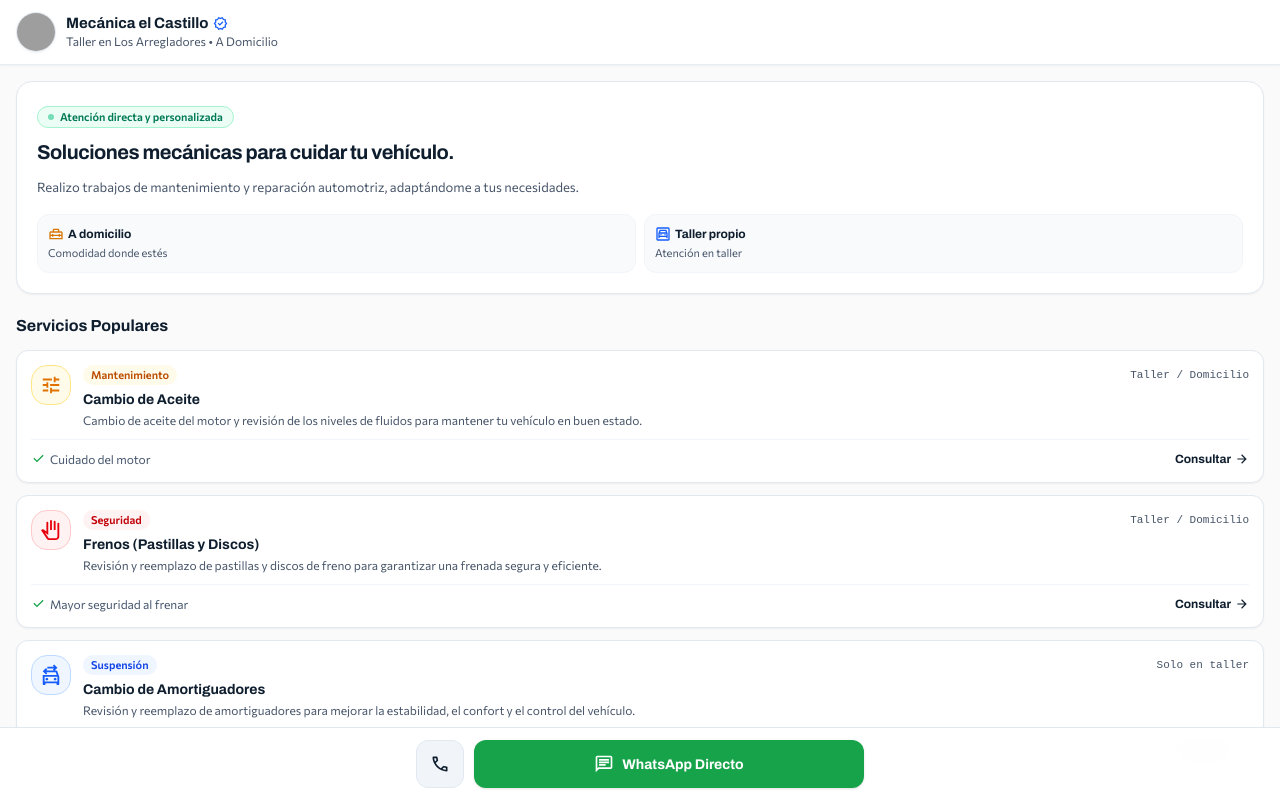
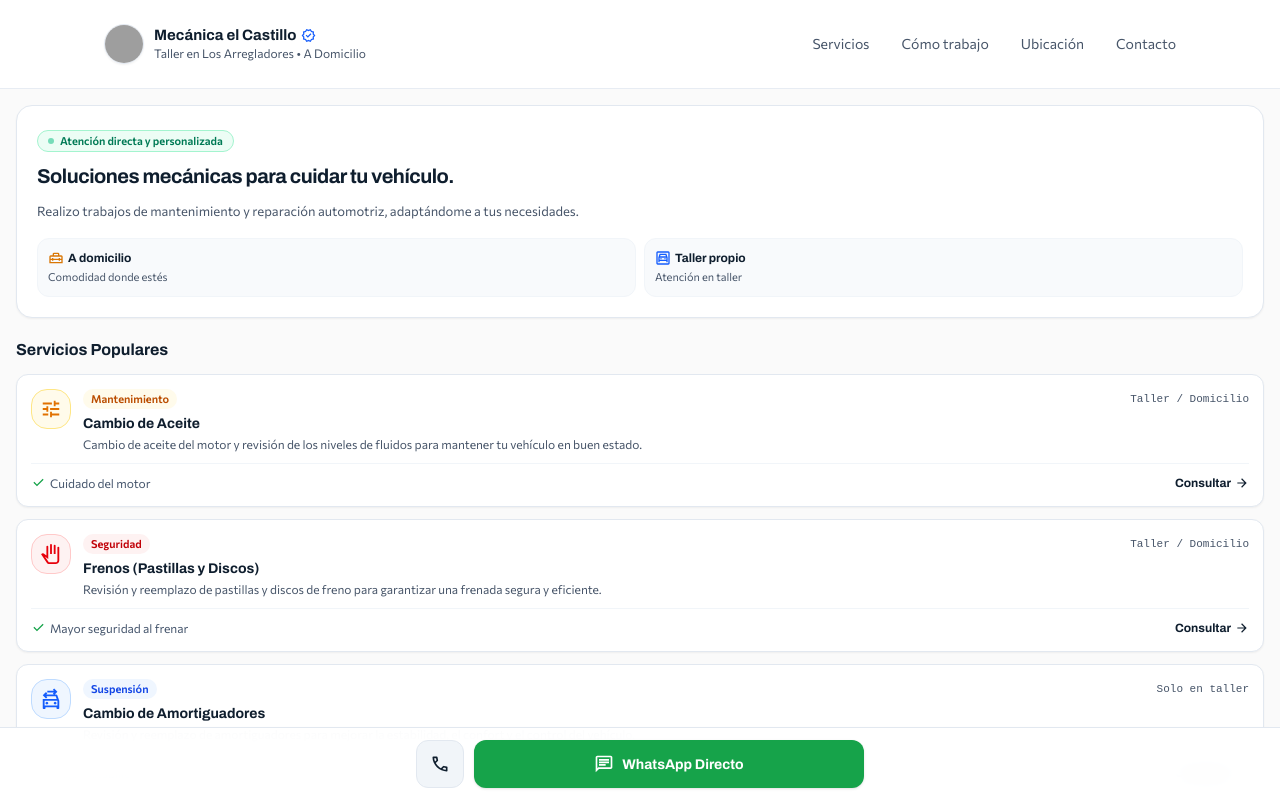
Before and after one commit to isakiDev/el-castillo-website, an Astro site: page / in a window 1280 px wide. Shown: the top 797 px of the page. Built offline with nearby package versions, Linux system fonts and the light colour scheme; Astro itself is replaced by a stand-in of ours; grey boxes are pictures that could not be loaded; a web font is replaced by a local one.

Commit message:
feat: add desktop navigation to header

```diff
--- a/src/components/Header.astro
+++ b/src/components/Header.astro
@@ -2,12 +2,12 @@
 import Icon from "./Icon.astro";
 ---
 
-<header class="sticky top-0 z-40 bg-white/95 backdrop-blur-md border-b border-slate-200/80 px-4 py-3 shadow-xs">
-  <div class="flex items-center justify-between">
+<header class="sticky top-0 z-40 bg-white/95 backdrop-blur-md md:backdrop-blur-none border-b border-slate-200/80 px-4 md:px-0 py-3 md:py-0 shadow-xs md:shadow-none">
+  <div class="max-w-[1120px] mx-auto md:px-6 md:py-6 flex items-center justify-between gap-4">
     <div class="flex items-center gap-2.5">
       <img
         src="https://i.pinimg.com/236x/90/9c/a1/909ca15303f4a1f0dd0a03101856011d.jpg"
-        alt="El Castillo"
+        alt="Mecánica el Castillo"
         class="w-10 h-10 rounded-full object-cover border border-slate-200 shadow-xs"
       />
 
@@ -23,5 +23,23 @@ import Icon from "./Icon.astro";
         </p>
       </div>
     </div>
+
+    <nav
+      class="hidden md:flex items-center gap-8 text-body-sm text-steel"
+      aria-label="Navegación secundaria"
+    >
+      <a href="#servicios" class="hover:text-light-primary transition-colors">
+        Servicios
+      </a>
+      <a href="#proceso" class="hover:text-light-primary transition-colors">
+        Cómo trabajo
+      </a>
+      <a href="#ubicacion" class="hover:text-light-primary transition-colors">
+        Ubicación
+      </a>
+      <a href="#contacto" class="hover:text-light-primary transition-colors">
+        Contacto
+      </a>
+    </nav>
   </div>
 </header>
```
